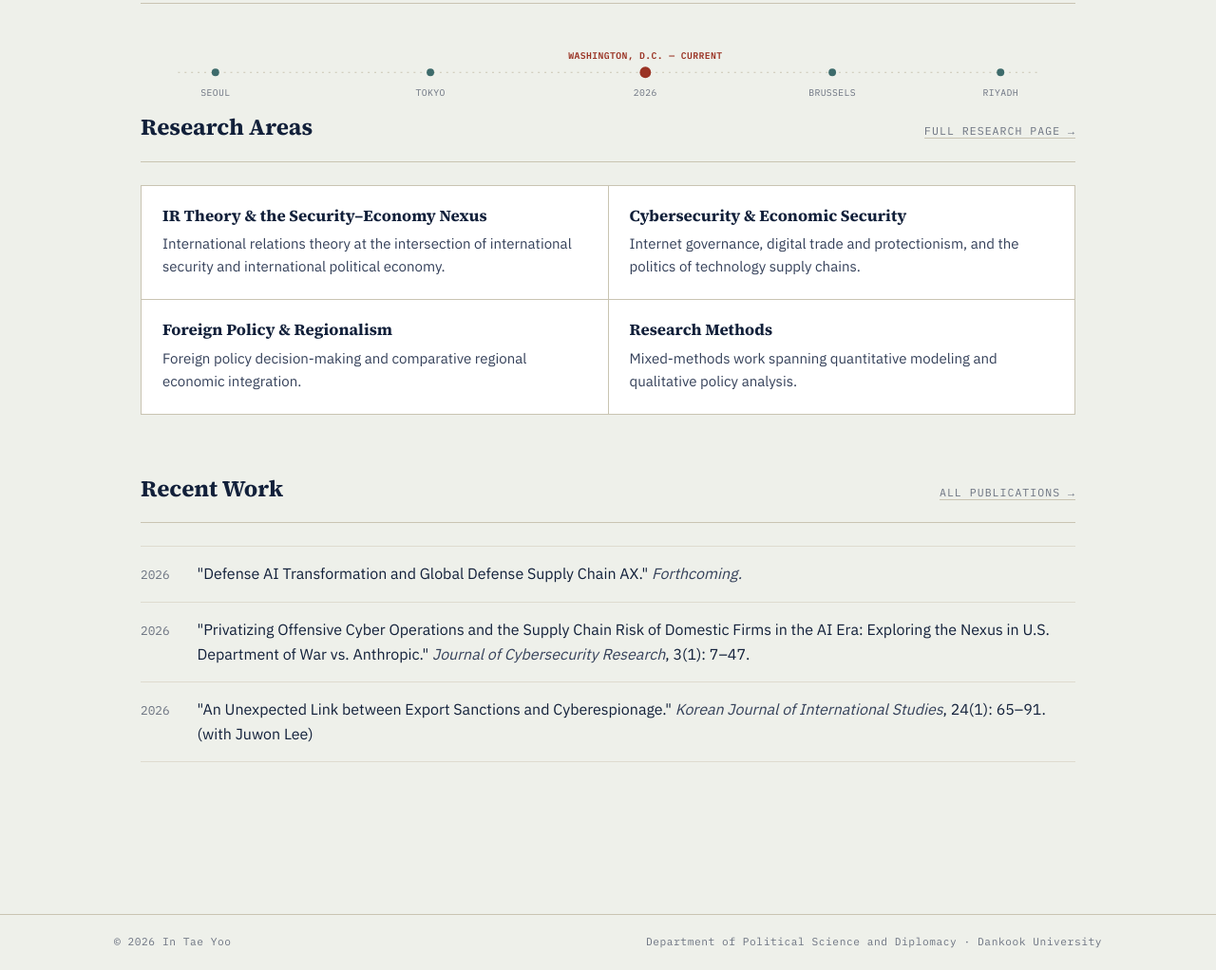
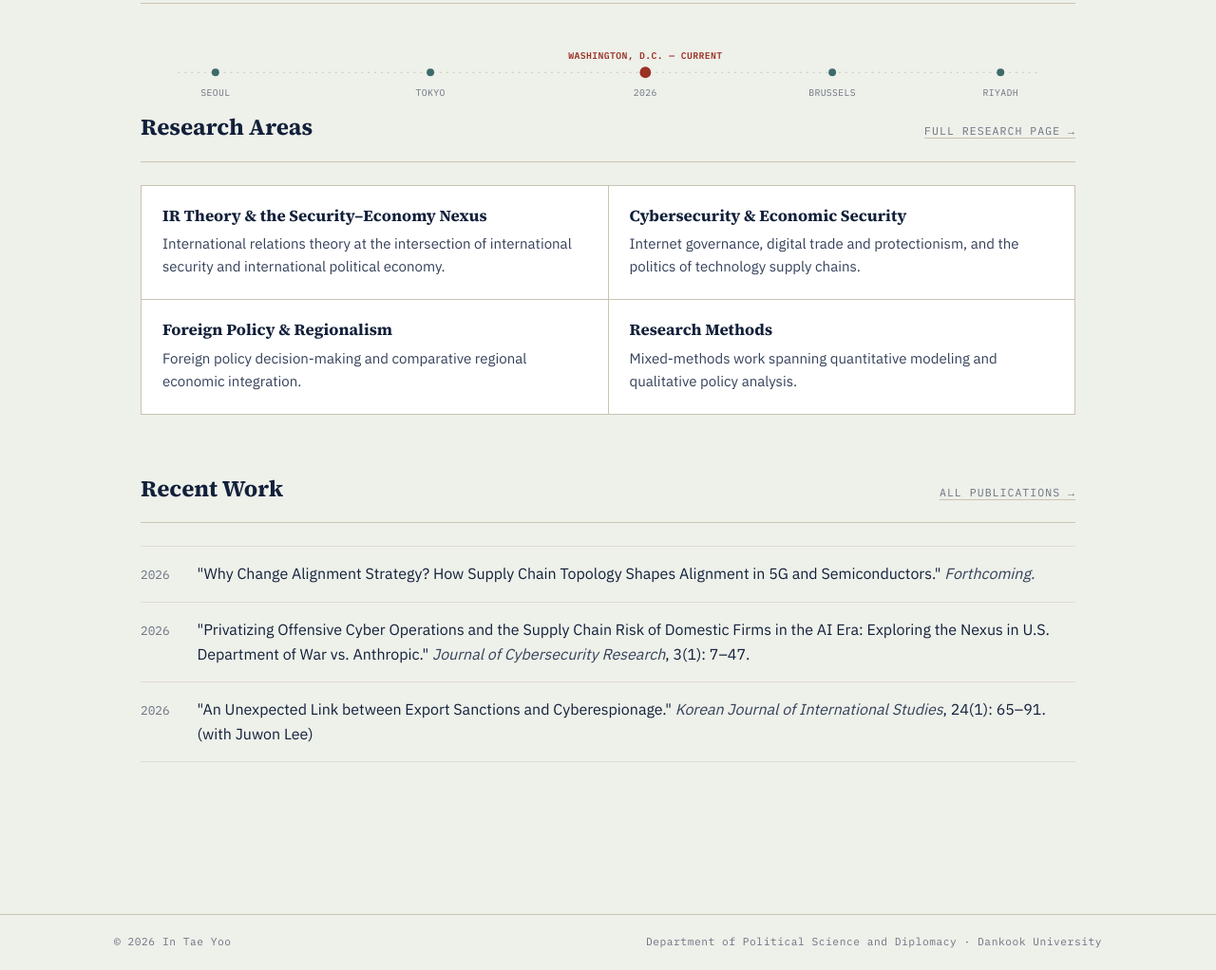
Before and after one commit to intaeyoo/intaeyoo.github.io, a plain HTML site: page index.html in a window 1280 px wide. Shown: the part 653-1675 px from the top of the page at 95% size. Drawn offline with Linux system fonts and the light colour scheme.

Commit message:
Update publication details in index.html

```diff
--- a/index.html
+++ b/index.html
@@ -110,7 +110,7 @@
     <ul class="pub-list">
       <li>
         <span class="pub-year">2026</span>
-        <span class="pub-body">"Defense AI Transformation and Global Defense Supply Chain AX." <span class="venue">Forthcoming.</span></span>
+        <span class="pub-body">"Why Change Alignment Strategy? How Supply Chain Topology Shapes Alignment in 5G and Semiconductors." <span class="venue">Forthcoming.</span></span>
       </li>
       <li>
         <span class="pub-year">2026</span>
```
